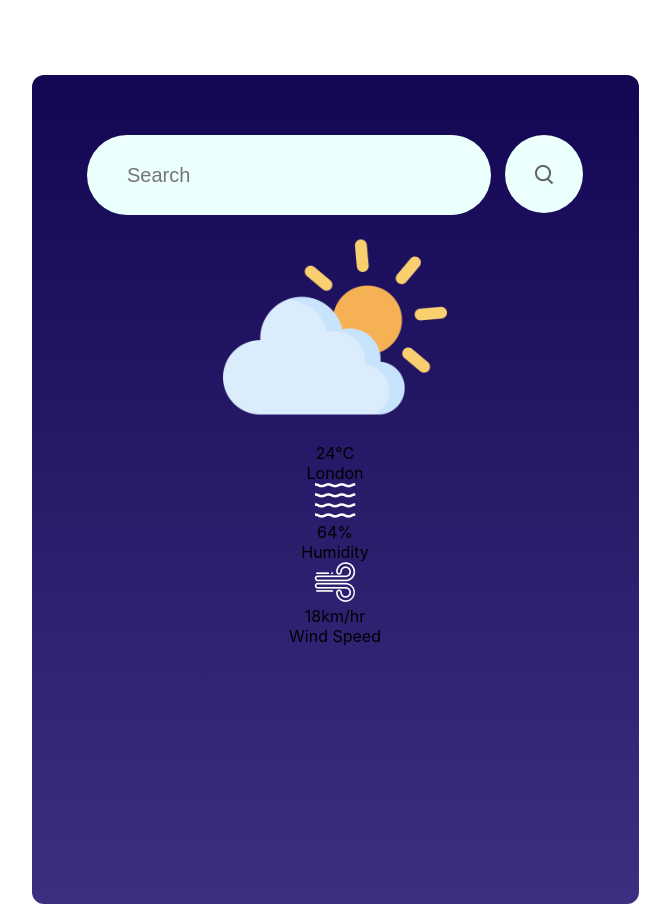
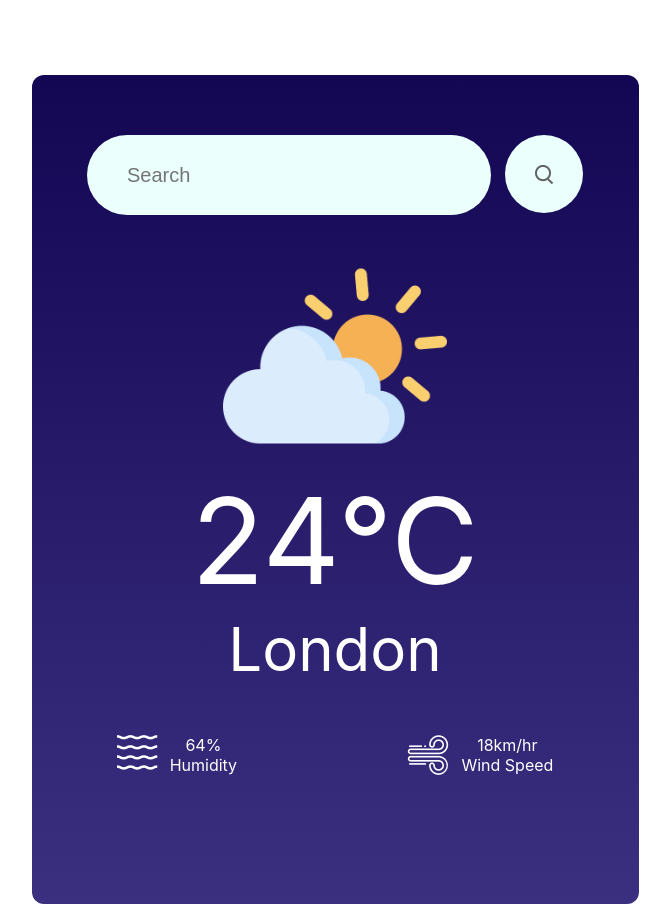
Before and after one commit to Asna1303/weatherApp, a React (Create React App) app: page / in a window 1280 px wide. Shown: the whole page, without its empty margins (305-975 px from the left). Built offline with nearby package versions, Linux system fonts and the light colour scheme.

Commit message:
applied style for weatherlocation,weather image, element,data container,element

```diff
--- a/src/Components/WeatherApp/WeatherApp.css
+++ b/src/Components/WeatherApp/WeatherApp.css
@@ -37,3 +37,38 @@
     border-radius: 40px;
     cursor: pointer;
 }
+.weather-image{
+    margin-top: 29px;
+    display: flex;
+    justify-content: center;
+}
+
+.weather-temp{
+    display: flex;
+    justify-content: center;
+    color: white;
+    font-size: 120px;
+    font-weight: 400;
+}
+
+.weather-location{
+    display: flex;
+    justify-content: center;
+    color: white;
+    font-size: 60px;
+    font-weight: 400;
+
+}
+.data-container{
+    margin-top: 50px;
+    display: flex;
+    justify-content: center;
+    color: white;
+}
+.element{
+    margin: auto;
+    display: flex;
+    align-items: flex-start;
+    gap: 12px;
+
+}
```
